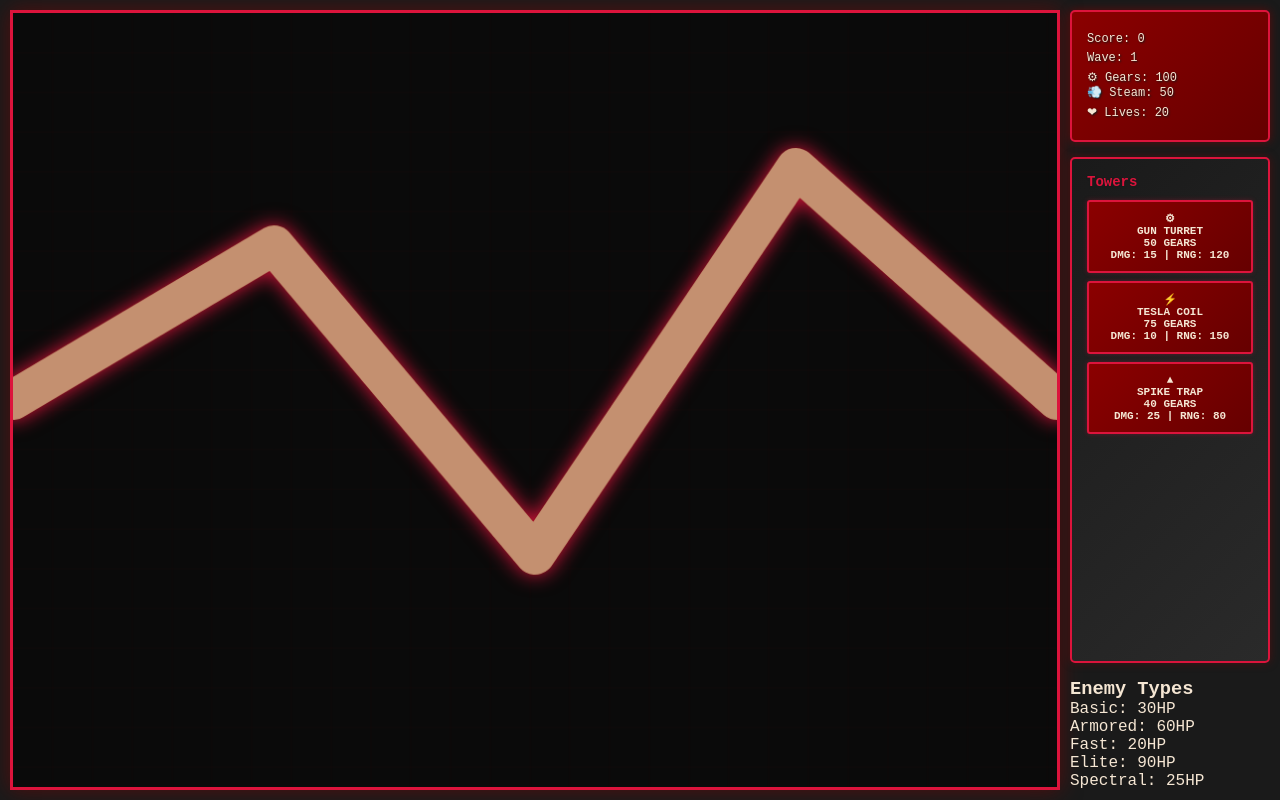
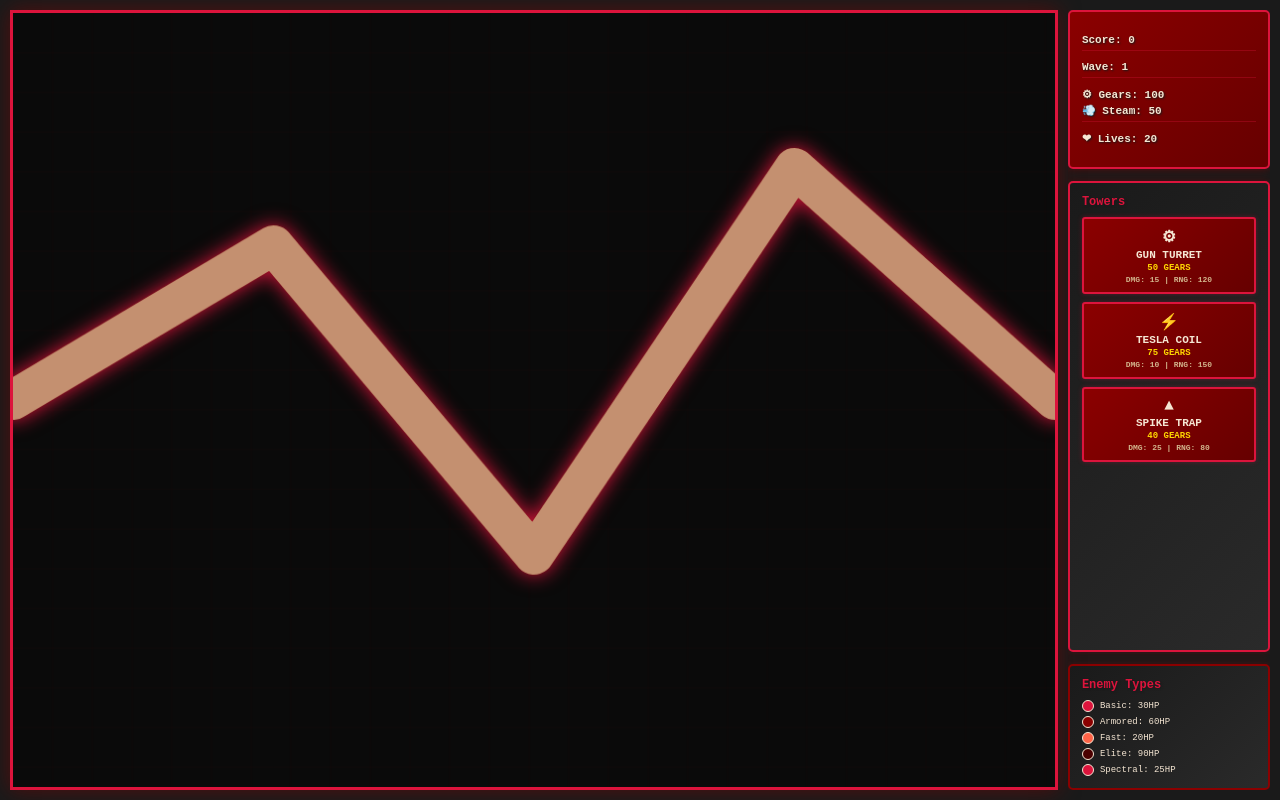
Before and after one commit to jonrocks-42/horror-steampunk-tower-defense, a plain HTML site: page index.html in a window 1280 px wide. Drawn offline with Linux system fonts and the light colour scheme; animation ran at ten frames a second.

Commit message:
Enhance CSS with improved layout, detailed tower cards, and enemy information display

```diff
--- a/styles.css
+++ b/styles.css
@@ -40,47 +40,67 @@ body {
 }
 
 #ui {
-    width: 200px;
+    width: 220px;
     display: flex;
     flex-direction: column;
-    gap: 15px;
+    gap: 12px;
+    max-height: 100vh;
+    overflow-y: auto;
 }
 
 #topBar {
     background: linear-gradient(135deg, var(--primary-red), #660000);
     border: 2px solid var(--accent-red);
-    padding: 15px;
+    padding: 12px;
     border-radius: 5px;
     box-shadow: 0 0 10px rgba(139, 0, 0, 0.6);
-    font-size: 12px;
+    font-size: 11px;
+    flex-shrink: 0;
 }
 
 #topBar > div {
-    margin: 5px 0;
+    margin: 6px 0;
     color: var(--cream);
     text-shadow: 1px 1px 2px var(--black);
+    font-weight: bold;
+}
+
+#scoreInfo, #waveInfo, #resourceInfo, #healthInfo {
+    padding: 4px 0;
+    border-bottom: 1px solid rgba(220, 20, 60, 0.3);
+}
+
+#scoreInfo:last-child, #healthInfo {
+    border-bottom: none;
+}
+
+#resourceInfo {
+    display: flex;
+    flex-direction: column;
+    gap: 3px;
 }
 
 #towerMenu {
     background: linear-gradient(135deg, #1a1a1a, #2a2a2a);
     border: 2px solid var(--accent-red);
-    padding: 15px;
+    padding: 12px;
     border-radius: 5px;
     flex: 1;
     overflow-y: auto;
     box-shadow: 0 0 10px rgba(139, 0, 0, 0.4);
+    min-height: 0;
 }
 
 #towerMenu h3 {
     color: var(--accent-red);
-    margin-bottom: 10px;
+    margin-bottom: 8px;
     text-shadow: 1px 1px 2px var(--black);
-    font-size: 14px;
+    font-size: 12px;
 }
 
 .tower-btn {
     width: 100%;
-    padding: 10px;
+    padding: 8px;
     margin-bottom: 8px;
     background: linear-gradient(135deg, var(--primary-red), #660000);
     color: var(--cream);
@@ -88,11 +108,34 @@ body {
     border-radius: 3px;
     cursor: pointer;
     font-family: 'Courier New', monospace;
-    font-size: 11px;
+    font-size: 10px;
     font-weight: bold;
     transition: all 0.2s;
     text-transform: uppercase;
     box-shadow: 0 0 5px rgba(220, 20, 60, 0.3);
+    display: flex;
+    flex-direction: column;
+    align-items: center;
+    gap: 2px;
+}
+
+.tower-icon {
+    font-size: 16px;
+}
+
+.tower-name {
+    font-weight: bold;
+    font-size: 11px;
+}
+
+.tower-cost {
+    font-size: 9px;
+    color: #FFD700;
+}
+
+.tower-stats {
+    font-size: 8px;
+    color: var(--dark-cream);
 }
 
 .tower-btn:hover {
@@ -106,7 +149,7 @@ body {
 }
 
 .tower-btn.selected {
-    box-shadow: 0 0 20px rgba(220, 20, 60, 1);
+    box-shadow: 0 0 20px rgba(220, 20, 60, 1), inset 0 0 10px rgba(220, 20, 60, 0.5);
     background: linear-gradient(135deg, var(--accent-red), #ff4500);
 }
 
@@ -115,17 +158,55 @@ body {
     cursor: not-allowed;
 }
 
+#towerStats {
+    background: linear-gradient(135deg, #1a1a1a, #2a2a2a);
+    border: 2px solid var(--primary-red);
+    padding: 12px;
+    border-radius: 5px;
+    box-shadow: 0 0 10px rgba(139, 0, 0, 0.4);
+    flex-shrink: 0;
+}
+
+#towerStats h3 {
+    color: var(--accent-red);
+    margin-bottom: 8px;
+    text-shadow: 1px 1px 2px var(--black);
+    font-size: 12px;
+}
+
+.enemy-info {
+    display: flex;
+    flex-direction: column;
+    gap: 4px;
+}
+
+.enemy-type {
+    display: flex;
+    align-items: center;
+    gap: 6px;
+    font-size: 9px;
+    color: var(--cream);
+}
+
+.enemy-color {
+    width: 12px;
+    height: 12px;
+    border-radius: 50%;
+    border: 1px solid var(--cream);
+}
+
 #gameOverScreen {
     position: fixed;
     top: 0;
     left: 0;
     width: 100%;
     height: 100%;
-    background: rgba(0, 0, 0, 0.9);
+    background: rgba(0, 0, 0, 0.95);
     display: flex;
     justify-content: center;
     align-items: center;
     z-index: 1000;
+    backdrop-filter: blur(2px);
 }
 
 #gameOverScreen.hidden {
@@ -138,8 +219,20 @@ body {
     padding: 40px;
     border-radius: 10px;
     text-align: center;
-    box-shadow: 0 0 30px rgba(220, 20, 60, 0.8);
+    box-shadow: 0 0 30px rgba(220, 20, 60, 0.8), 0 0 60px rgba(139, 0, 0, 0.5);
     min-width: 300px;
+    animation: modalAppear 0.3s ease-out;
+}
+
+@keyframes modalAppear {
+    from {
+        opacity: 0;
+        transform: scale(0.8);
+    }
+    to {
+        opacity: 1;
+        transform: scale(1);
+    }
 }
 
 .modal h2 {
@@ -152,7 +245,9 @@ body {
 .modal p {
     color: var(--dark-cream);
     margin-bottom: 20px;
-    font-size: 14px;
+    font-size: 12px;
+    line-height: 1.6;
+    white-space: pre-wrap;
 }
 
 #restartBtn {
@@ -176,19 +271,23 @@ body {
 }
 
 /* Scrollbar styling */
+#ui::-webkit-scrollbar,
 #towerMenu::-webkit-scrollbar {
     width: 8px;
 }
 
+#ui::-webkit-scrollbar-track,
 #towerMenu::-webkit-scrollbar-track {
     background: var(--black);
 }
 
+#ui::-webkit-scrollbar-thumb,
 #towerMenu::-webkit-scrollbar-thumb {
     background: var(--accent-red);
     border-radius: 4px;
 }
 
+#ui::-webkit-scrollbar-thumb:hover,
 #towerMenu::-webkit-scrollbar-thumb:hover {
     background: var(--cream);
 }
@@ -202,10 +301,19 @@ body {
     #ui {
         width: 100%;
         flex-direction: row;
+        max-height: auto;
     }
 
     #towerMenu {
         width: auto;
         flex: 1;
     }
+
+    #topBar {
+        flex: 0 0 auto;
+    }
+
+    #towerStats {
+        flex: 0 0 auto;
+    }
 }
```
